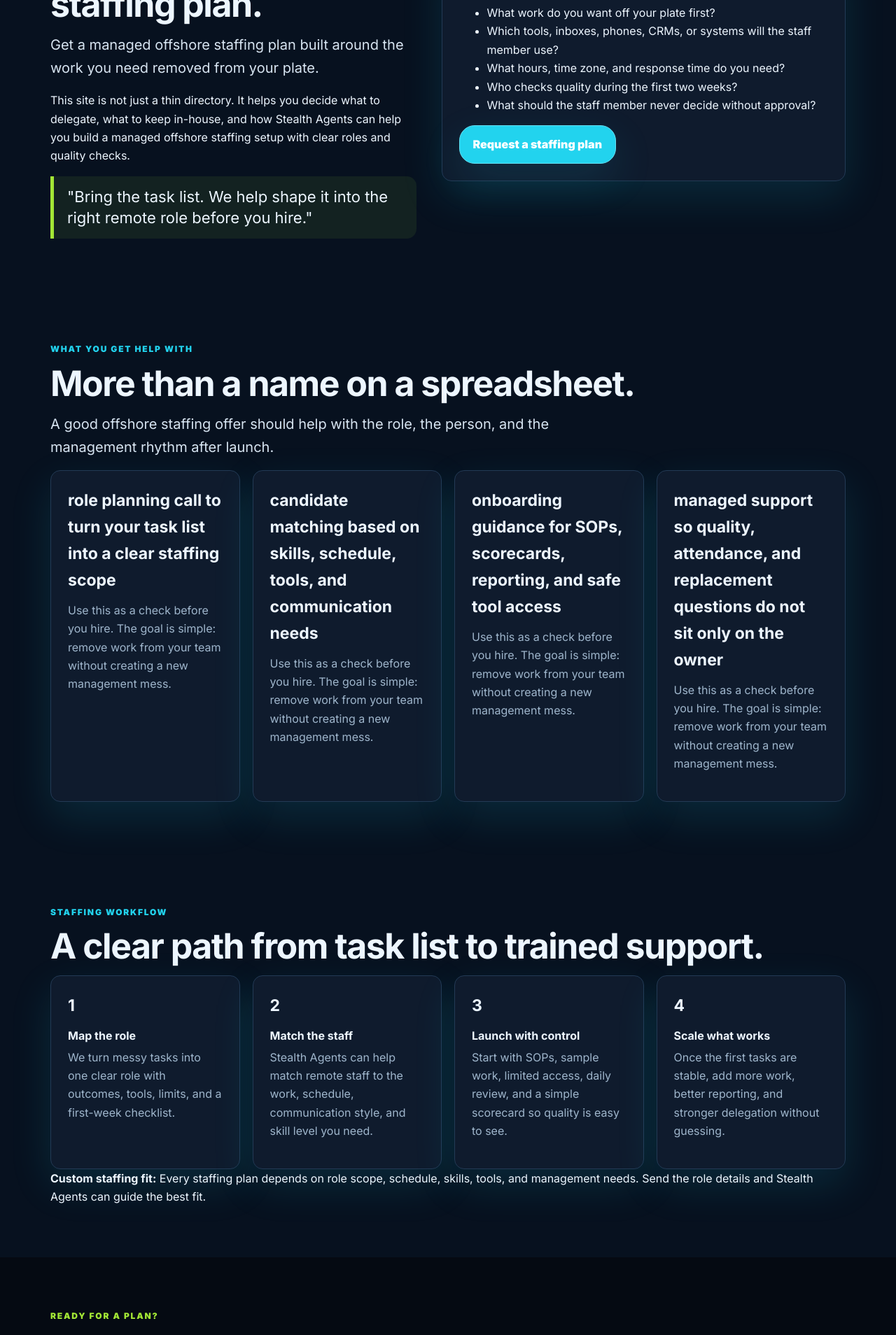
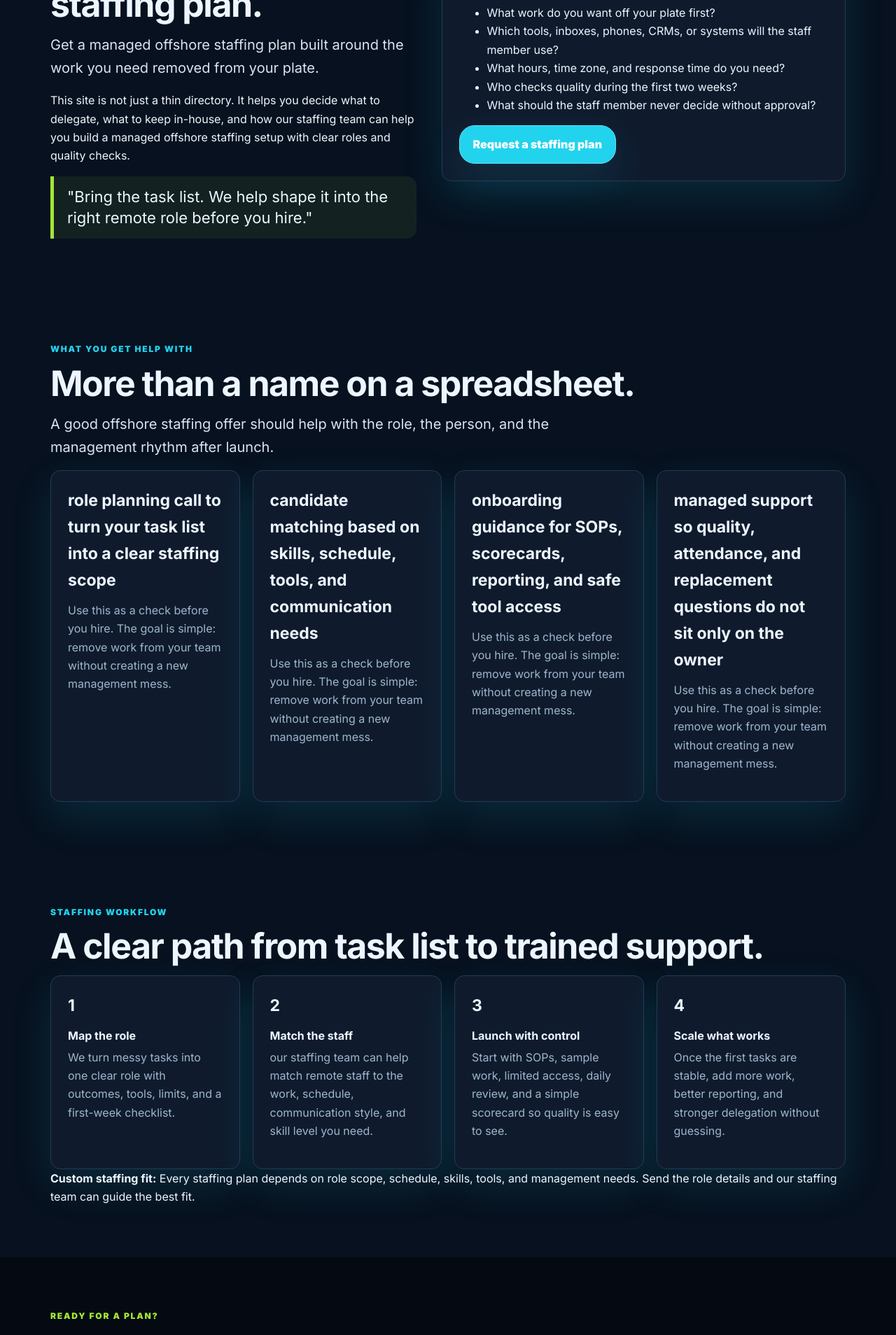
Before and after one commit to coolifystealthagents/virtualassistantcallcenter, a Next.js app: page / in a window 1280 px wide. Shown: the part 6480-8388 px from the top of the page at 70% size. Built offline with nearby package versions, Linux system fonts and the light colour scheme.

Commit message:
Remove Stealth Agents mentions from site copy

```diff
--- a/app/components.tsx
+++ b/app/components.tsx
@@ -8,5 +8,5 @@ const badgeName = site.badge || site.primary || 'Hiring guide';
 
 export function JsonLd({data}:{data: any}){return <script type='application/ld+json' dangerouslySetInnerHTML={{__html: JSON.stringify(data)}} />}
 export function Header(){return <header className={`nav nav-${site.slug}`} data-system={systemName}><div className='container nav-inner'><a className='logo' href='/' aria-label={`${site.brand} home`}><img className='logo-img' src='/logo.svg' alt={`${site.brand} logo`}/><span className='logo-text'><span className='logo-name'>{site.brand}</span><span className='logo-sub'>{badgeName} · {systemName}</span></span></a><nav className='links'><a href='/#services'>Services</a><a href='/#process'>Process</a><a href='/#compare'>Compare</a><a href='/blog'>Blog</a><a href='/contact'>Contact</a></nav><a className='btn nav-cta' href='/contact'>Request Staff</a></div></header>}
-export function Footer(){return <footer className='footer'><div className='container two'><div><b>{site.brand}</b><p>Lead-generation guide connected to Stealth Agents for business owners who want managed offshore staff, clearer delegation, and stronger support without public one-size-fits-all staffing details.</p></div><div>{footerItems.map((s: any)=>{ const label = s.title || s.name || s.label || s.question || String(s); const href = s.slug ? `/services/${s.slug}` : '/blog'; return <a className='pill' href={href} key={s.slug || label}>{label}</a> })}</div></div></footer>}
-export function CTA(){return <section className='section dark'><div className='container two'><div><p className='eyebrow'>Ready for a plan?</p><h2>Map the role before you hire.</h2><p>Share the work, tools, schedule, and success metric. We will shape it into a practical offshore staffing plan for Stealth Agents to review with you.</p></div><div><a className='btn' href='/contact'>Request staffing plan</a></div></div></section>}
+export function Footer(){return <footer className='footer'><div className='container two'><div><b>{site.brand}</b><p>Lead-generation guide connected to our staffing team for business owners who want managed offshore staff, clearer delegation, and stronger support without public one-size-fits-all staffing details.</p></div><div>{footerItems.map((s: any)=>{ const label = s.title || s.name || s.label || s.question || String(s); const href = s.slug ? `/services/${s.slug}` : '/blog'; return <a className='pill' href={href} key={s.slug || label}>{label}</a> })}</div></div></footer>}
+export function CTA(){return <section className='section dark'><div className='container two'><div><p className='eyebrow'>Ready for a plan?</p><h2>Map the role before you hire.</h2><p>Share the work, tools, schedule, and success metric. We will shape it into a practical offshore staffing plan for our staffing team to review with you.</p></div><div><a className='btn' href='/contact'>Request staffing plan</a></div></div></section>}
--- a/app/data.ts
+++ b/app/data.ts
@@ -66,8 +66,8 @@ export const blogPosts = [
 
 export const routes = ['', '/workflows', '/qa-scorecard', '/blog', '/contact', '/privacy', '/terms', '/thank-you', ...blogPosts.map((p) => `/blog/${p.slug}`)];
 
-export const stealthOffer = {
-  partner: 'Stealth Agents',
+export const staffingOffer = {
+  partner: 'our staffing team',
   promise: 'Get a managed offshore staffing plan built around the work you need removed from your plate.',
   fit: [
     'business owners who need reliable remote staff but do not want to screen alone',
@@ -98,9 +98,9 @@ export const leadQuestions = [
 
 export const staffingProcess = [
   { step: '1', title: 'Map the role', body: 'We turn messy tasks into one clear role with outcomes, tools, limits, and a first-week checklist.' },
-  { step: '2', title: 'Match the staff', body: 'Stealth Agents can help match remote staff to the work, schedule, communication style, and skill level you need.' },
+  { step: '2', title: 'Match the staff', body: 'our staffing team can help match remote staff to the work, schedule, communication style, and skill level you need.' },
   { step: '3', title: 'Launch with control', body: 'Start with SOPs, sample work, limited access, daily review, and a simple scorecard so quality is easy to see.' },
   { step: '4', title: 'Scale what works', body: 'Once the first tasks are stable, add more work, better reporting, and stronger delegation without guessing.' },
 ] as const;
 
-export const staffingFitNote = 'Every staffing plan depends on role scope, schedule, skills, tools, and management needs. Send the role details and Stealth Agents can guide the best fit.';
+export const staffingFitNote = 'Every staffing plan depends on role scope, schedule, skills, tools, and management needs. Send the role details and our staffing team can guide the best fit.';
--- a/app/page.tsx
+++ b/app/page.tsx
@@ -1,5 +1,5 @@
 import { Header, Footer, CTA, JsonLd } from './components';
-import { site, roles, industries, stats, blogPosts, workflowSteps, qaScorecard, faqs, sources, stealthOffer, leadQuestions, staffingProcess, staffingFitNote } from './data';
+import { site, roles, industries, stats, blogPosts, workflowSteps, qaScorecard, faqs, sources, staffingOffer, leadQuestions, staffingProcess, staffingFitNote } from './data';
 
 export default function Home() {
   const schema = {
@@ -37,8 +37,8 @@ export default function Home() {
     <section className="section soft"><div className="container"><p className="eyebrow">Source placeholders</p><h2>Use outside sources when making hiring and access decisions.</h2><div className="cards">{sources.map((s)=><a className="card" key={s.url} href={s.url}><h3>{s.name}</h3><p>{s.note}</p><span className="pill">source</span></a>)}</div></div></section>
     <section className="section"><div className="container"><p className="eyebrow">Guides</p><h2>Start with these hiring guides</h2><div className="cards">{blogPosts.slice(0,3).map((p)=><a className="card" href={`/blog/${p.slug}`} key={p.slug}><h3>{p.title}</h3><p>{p.excerpt}</p><span className="pill">{p.minutes} min read</span></a>)}</div></div></section>
 
-    <section className="section stealth-offer" id="process"><div className="container two"><div><p className="eyebrow">Stealth Agents staffing offer</p><h2>Built to turn this search into a real staffing plan.</h2><p className="lead">{stealthOffer.promise}</p><p>This site is not just a thin directory. It helps you decide what to delegate, what to keep in-house, and how Stealth Agents can help you build a managed offshore staffing setup with clear roles and quality checks.</p><div className="quote">"Bring the task list. We help shape it into the right remote role before you hire."</div></div><div className="card"><h3>What the lead call should cover</h3><ul className="list">{leadQuestions.map((q)=><li key={q}>{q}</li>)}</ul><a className="btn" href="/contact">Request a staffing plan</a></div></div></section>
-    <section className="section"><div className="container"><p className="eyebrow">What you get help with</p><h2>More than a name on a spreadsheet.</h2><p className="lead">A good offshore staffing offer should help with the role, the person, and the management rhythm after launch.</p><div className="cards">{stealthOffer.included.map((item)=><div className="card" key={item}><h3>{item}</h3><p>Use this as a check before you hire. The goal is simple: remove work from your team without creating a new management mess.</p></div>)}</div></div></section>
+    <section className="section staffing-offer" id="process"><div className="container two"><div><p className="eyebrow">Managed staffing offer</p><h2>Built to turn this search into a real staffing plan.</h2><p className="lead">{staffingOffer.promise}</p><p>This site is not just a thin directory. It helps you decide what to delegate, what to keep in-house, and how our staffing team can help you build a managed offshore staffing setup with clear roles and quality checks.</p><div className="quote">"Bring the task list. We help shape it into the right remote role before you hire."</div></div><div className="card"><h3>What the lead call should cover</h3><ul className="list">{leadQuestions.map((q)=><li key={q}>{q}</li>)}</ul><a className="btn" href="/contact">Request a staffing plan</a></div></div></section>
+    <section className="section"><div className="container"><p className="eyebrow">What you get help with</p><h2>More than a name on a spreadsheet.</h2><p className="lead">A good offshore staffing offer should help with the role, the person, and the management rhythm after launch.</p><div className="cards">{staffingOffer.included.map((item)=><div className="card" key={item}><h3>{item}</h3><p>Use this as a check before you hire. The goal is simple: remove work from your team without creating a new management mess.</p></div>)}</div></div></section>
     <section className="section" id="compare"><div className="container"><p className="eyebrow">Staffing workflow</p><h2>A clear path from task list to trained support.</h2><div className="cards">{staffingProcess.map((step)=><div className="card stat" key={step.step}><h3>{step.step}</h3><b>{step.title}</b><p>{step.body}</p></div>)}</div><div className="callout"><b>Custom staffing fit:</b> {staffingFitNote}</div></div></section>
     <CTA />
   </main><Footer/></>;
```
Also changed, not shown: app/contact/page.tsx (+3 -3 lines), 1 other file (tests, documents, lock files or other folders).
